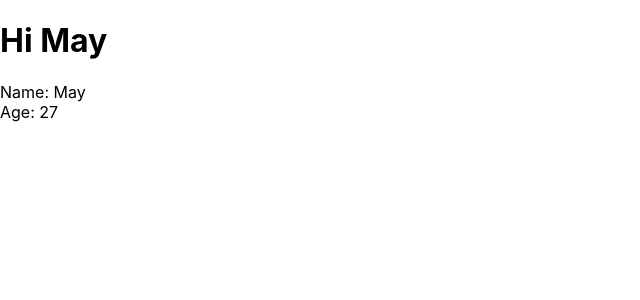
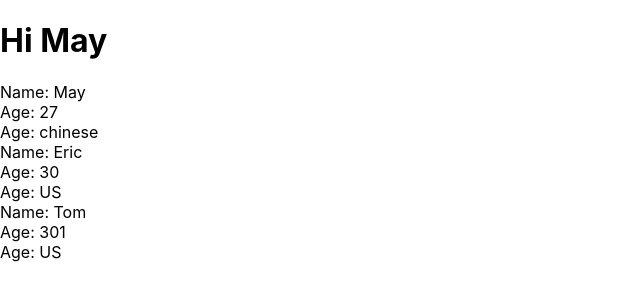
Before and after one commit to kongjieyu/React-Redux2, a React (Create React App) app in the folder my-app/: page / in a window 1280 px wide. Shown: the top 300 px of the page, without its empty margins (0-640 px from the left). Built offline with nearby package versions, Linux system fonts and the light colour scheme.

Commit message:
MapMethod

```diff
--- a/my-app/src/App.js
+++ b/my-app/src/App.js
@@ -2,11 +2,20 @@ import React, { Component } from 'react';
 import May from './May';
 
 class App extends Component {
+  //state: List format
+  state = {
+    information : [
+      {name: "May", age: "27", nationality: "chinese", id:1 },
+      {name: "Eric", age: "30", nationality: "US", id:2 },
+      {name: "Tom", age: "301", nationality: "US", id: 3 }
+    ]
+  }
   render() {
+    //pass the state to the child component
     return (
       <div className="App">
         <h1>Hi May</h1>
-        <May name="May" age="27" />
+          <May information={this.state.information} />
       </div>
     );
   }
--- a/my-app/src/May.js
+++ b/my-app/src/May.js
@@ -3,16 +3,31 @@ import React, { Component } from 'react';
 class May extends Component {
   render() {
       //get the properties of parent module
-      console.log(this.props);
+      //console.log(this.props);
      //we want to access to variable name and variable age from the parent module
-      const {name, age} = this.props;
+     //get the List of information from the parent Component
+     const {information} = this.props;
+     //initialize a new variable and
+     //map method in JS : taking an array and map that array to a new array
+     const informationList = information.map(information=>{
+         return (
+             <div className="May" key={information.id}>
+
+            <div>Name: {information.name}</div>
+            <div>Age: {information.age}</div>
+            <div>Age: {information.nationality}</div>
+        </div>
+         )
+
+     })
+      //const {name, age, nationality} = this.props;
     return (
-      <div className="App">
-        <div>Name: {name}</div>
-        <div>Age: {age}</div>
-      </div>
-    );
+        <div className = "information-list">
+            { informationList }
+
+        </div>
+    )
   }
 }
 
-export default May;
+export default May
```
